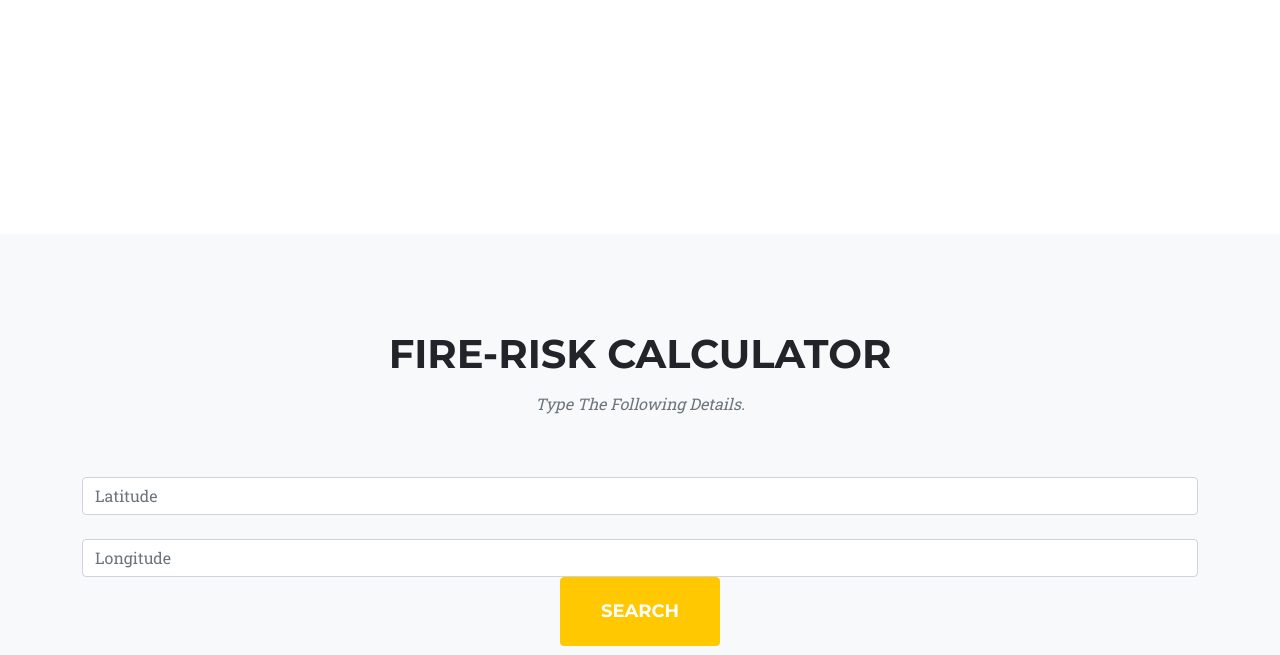
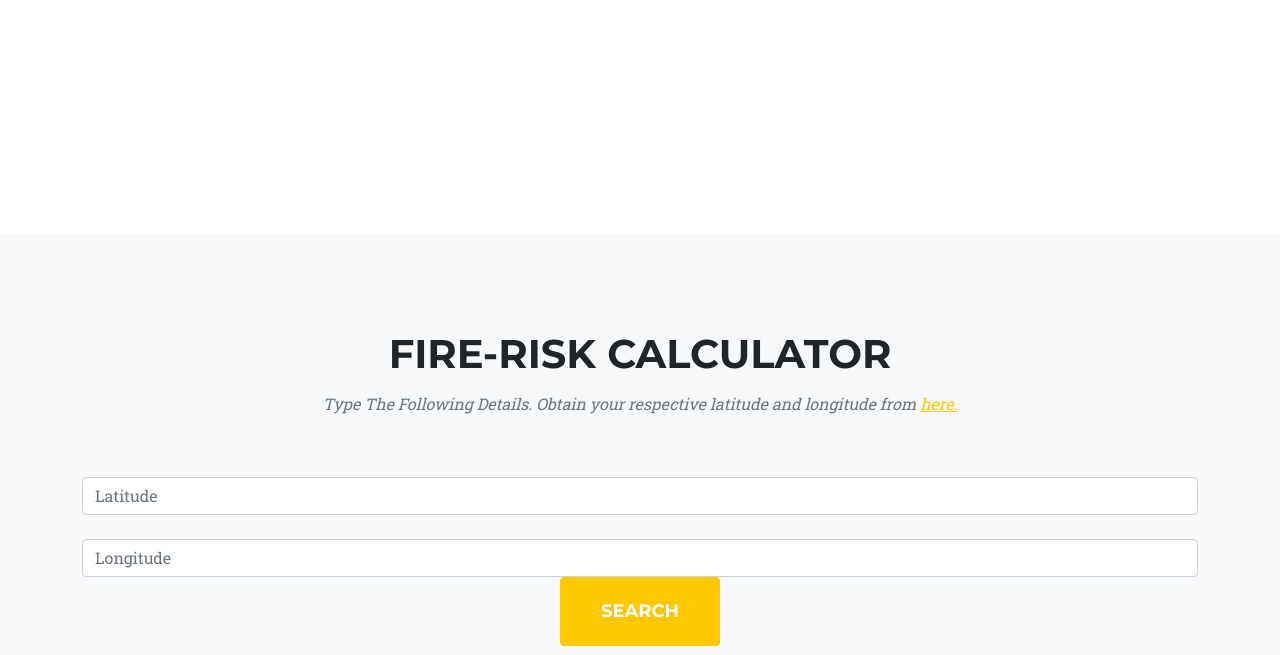
Before and after one commit to Srishti-Goel/HeatX, a website: page views/calculator.html in a window 1280 px wide. Shown: the part 442-1097 px from the top of the page. Drawn offline with nearby package versions, Linux system fonts and the light colour scheme; files that its build step writes are made by us from their sources; files whose address does not match are found by name.

Commit message:
Update calculator.html

```diff
--- a/views/calculator.html
+++ b/views/calculator.html
@@ -64,7 +64,7 @@
       <div class="container">
         <div class="text-center">
           <h2 class="section-heading text-uppercase text-dark">FIRE-RISK CALCULATOR</h2>
-          <h3 class="section-subheading text-muted">Type The Following Details.</h3>
+          <h3 class="section-subheading text-muted">Type The Following Details. Obtain your respective latitude and longitude from <a href="https://www.latlong.net/">here.</a></h3>
 
           <form action="/" method="post">
             <div class="form-group mb-md-0">
```
